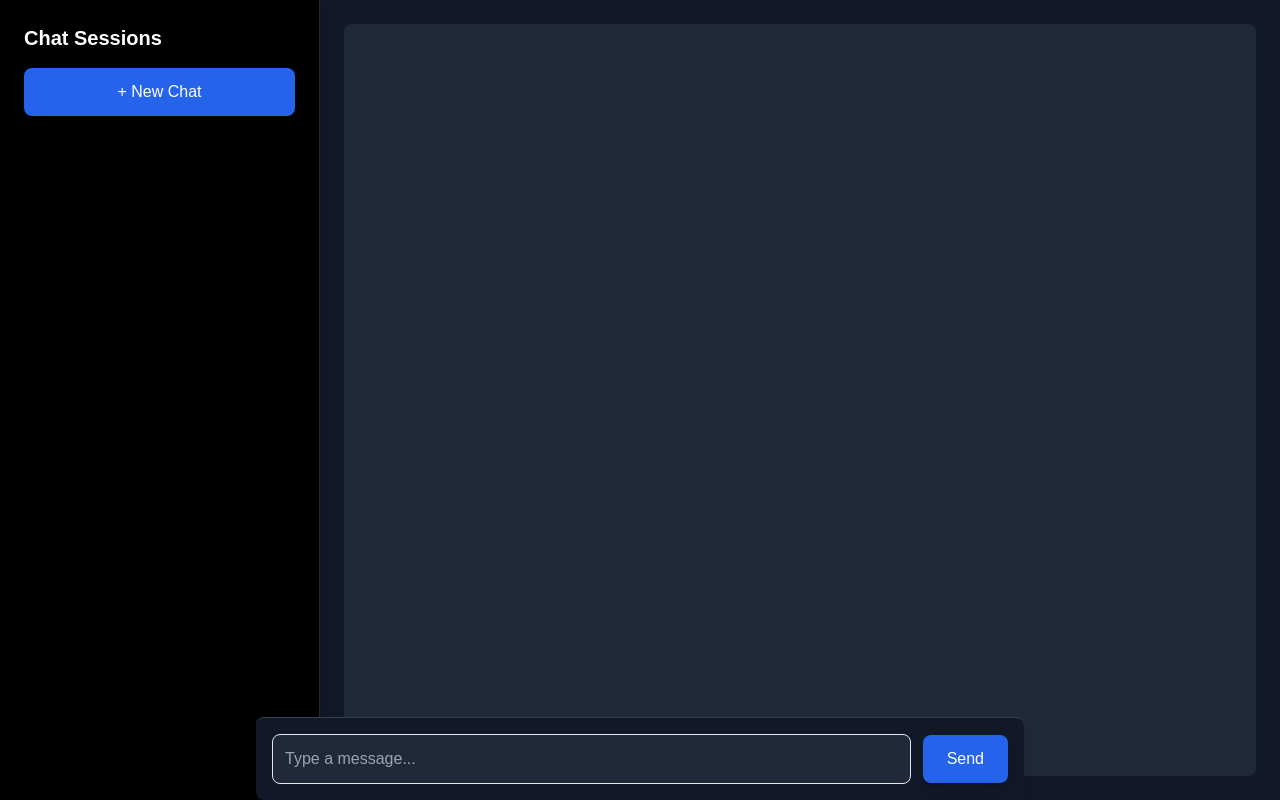
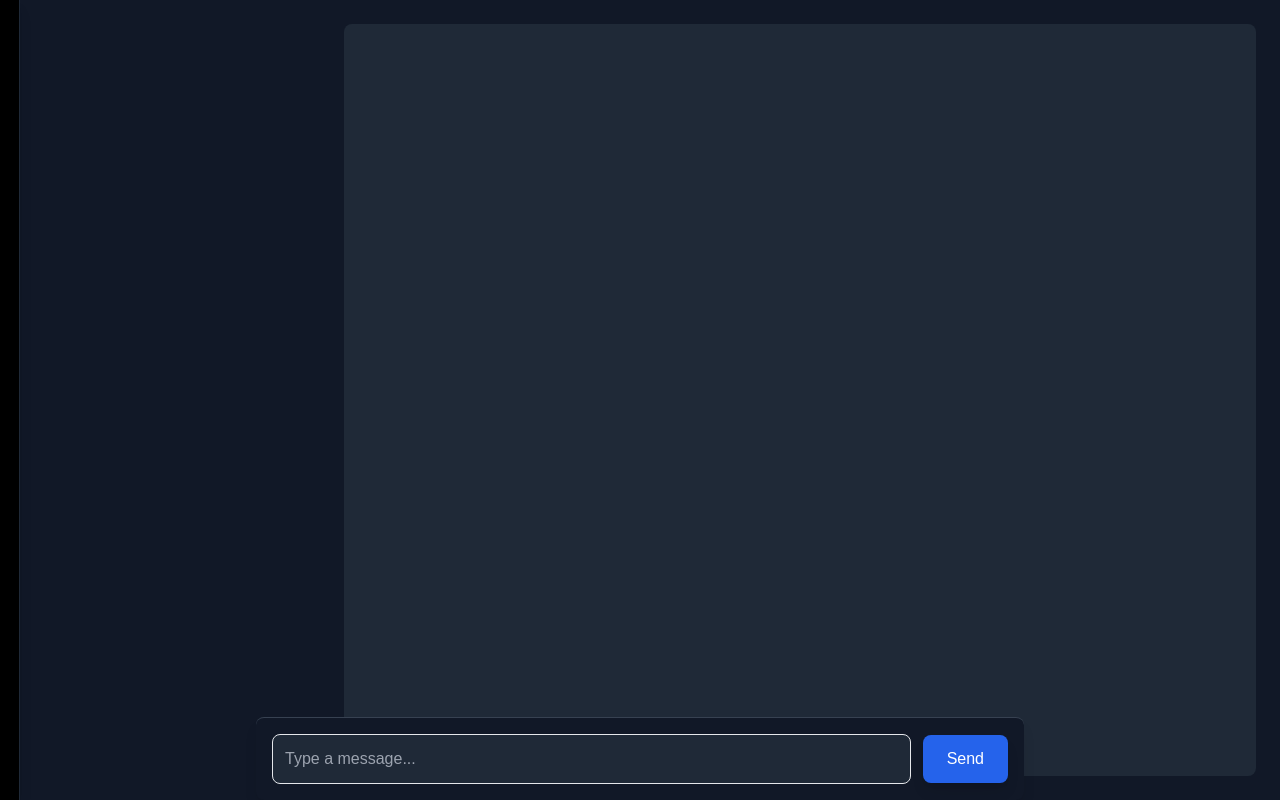
Before and after one commit to TrixteR-XO/dostai, a Next.js app: page / in a window 1280 px wide. Built offline with nearby package versions, Linux system fonts and the light colour scheme.

Commit message:
Update index.js

```diff
--- a/pages/index.js
+++ b/pages/index.js
@@ -1,10 +1,12 @@
 import { useState, useEffect } from "react";
 import { motion } from "framer-motion";
+import { Menu } from "lucide-react";
 
 export default function Chatbot() {
   const [chatSessions, setChatSessions] = useState([]);
   const [currentChat, setCurrentChat] = useState([]);
   const [input, setInput] = useState("");
+  const [menuOpen, setMenuOpen] = useState(false);
 
   useEffect(() => {
     const savedChats = JSON.parse(localStorage.getItem("chatSessions")) || [];
@@ -59,13 +61,18 @@ export default function Chatbot() {
   };
 
   return (
-    <div className="flex h-screen bg-gray-900 text-white">
+    <div className="flex h-screen bg-gray-900 text-white relative">
+      {/* Mobile-friendly Menu Button */}
+      <button onClick={() => setMenuOpen(!menuOpen)} className="absolute top-4 left-4 z-50 md:hidden bg-gray-700 p-2 rounded-lg">
+        <Menu size={24} color="white" />
+      </button>
+
       {/* Sidebar for Chat Sessions */}
       <motion.div
         initial={{ x: -300 }}
-        animate={{ x: 0 }}
+        animate={{ x: menuOpen ? 0 : -300 }}
         transition={{ type: "spring", stiffness: 100 }}
-        className="w-80 bg-black text-white p-6 flex flex-col border-r border-gray-800 shadow-lg"
+        className="w-80 bg-black text-white p-6 flex flex-col border-r border-gray-800 shadow-lg md:relative md:translate-x-0 fixed h-full z-40"
       >
         <h2 className="text-xl font-bold mb-4">Chat Sessions</h2>
         <button
```
